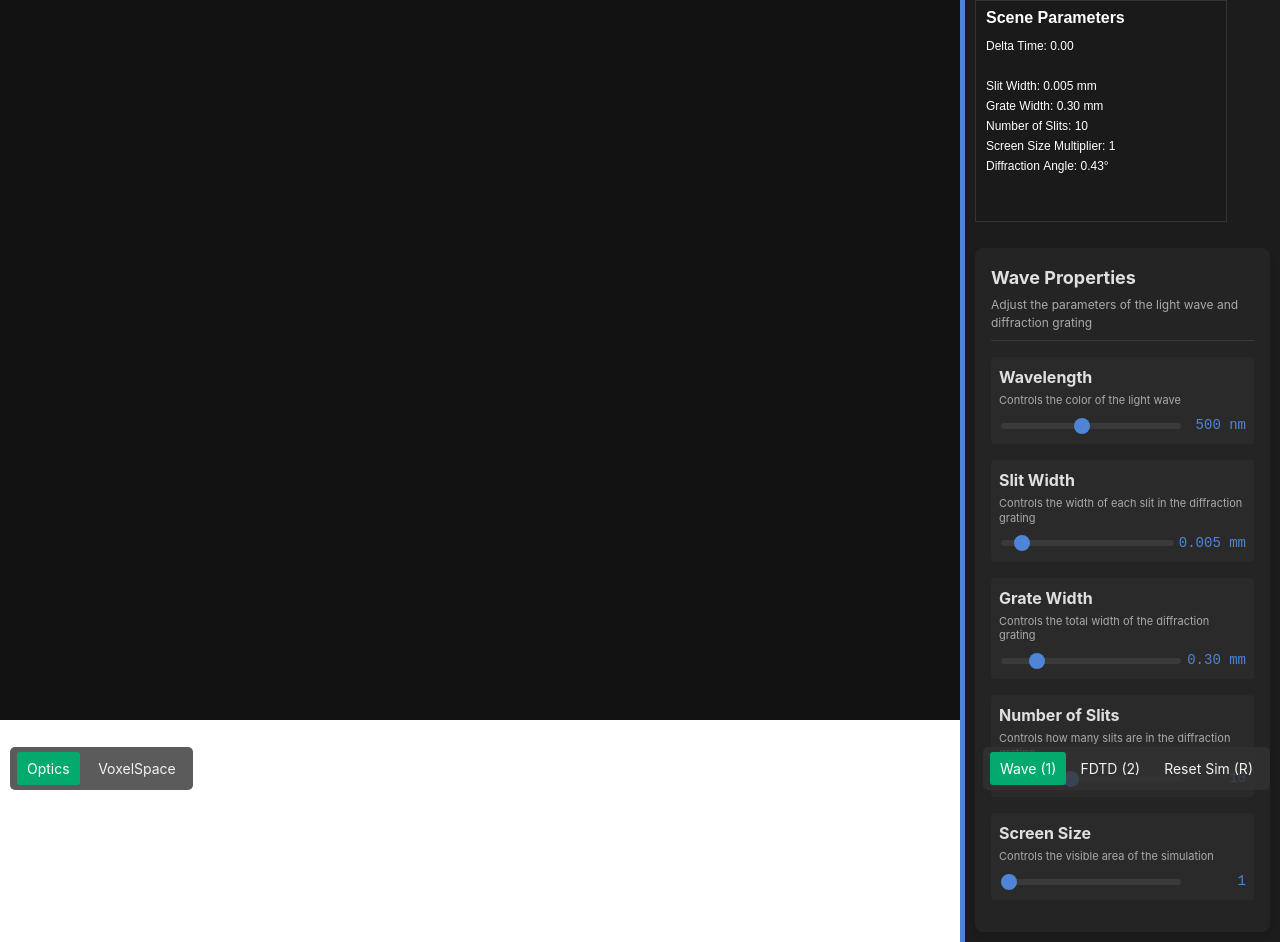
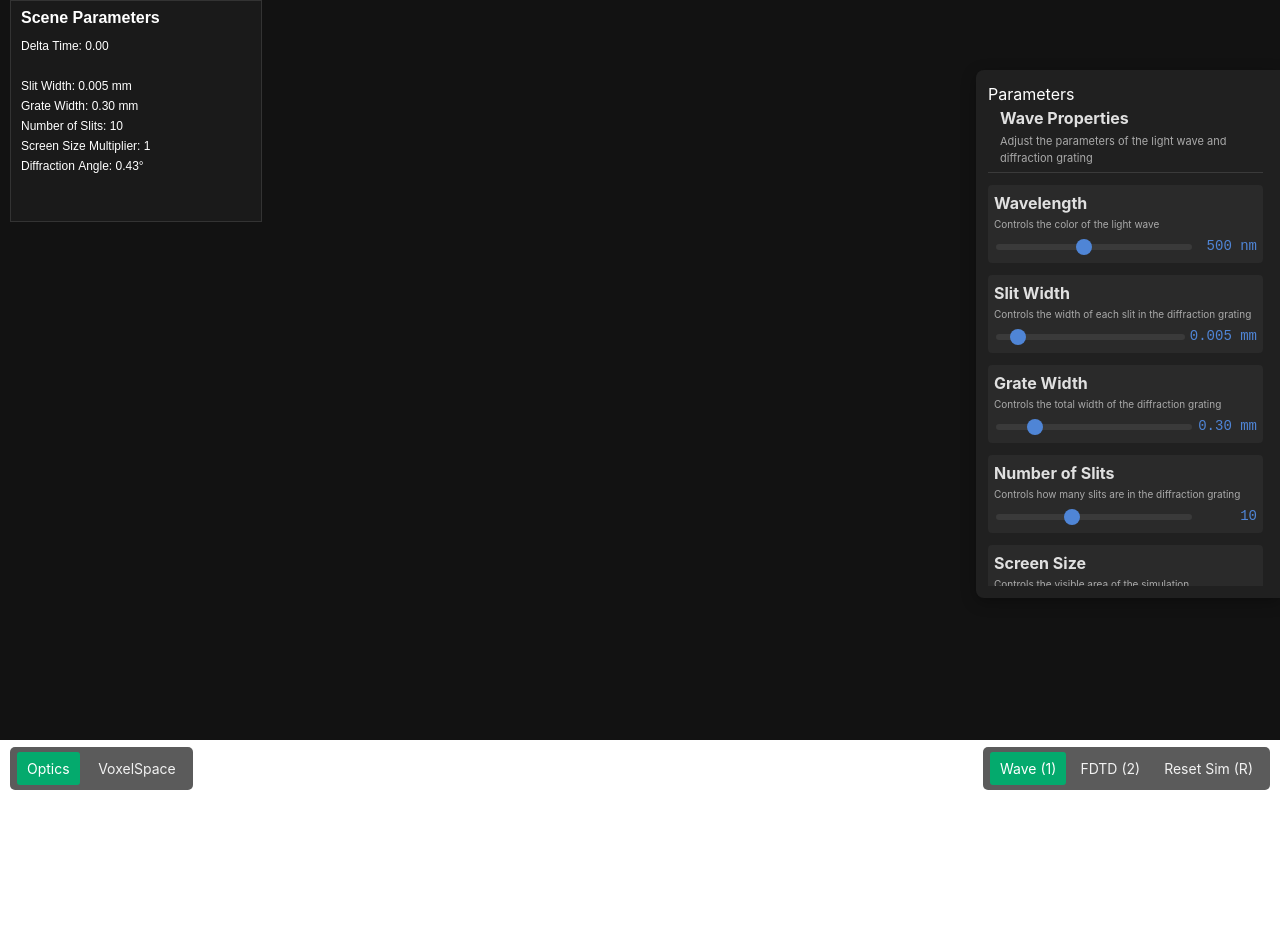
Before and after one commit to DeanKJones/Optics, a website built with Vite: page index.html in a window 1280 px wide. After the commit the page ends 800 px from the top, so only its background shows below. Built offline with nearby package versions, Linux system fonts and the light colour scheme.

Commit message:
style updates

```diff
--- a/index.html
+++ b/index.html
@@ -1,5 +1,6 @@
 <!DOCTYPE html>
 <html lang="en">
+
 <head>
     <meta charset="UTF-8">
     <meta http-equiv="X-UA-Compatible" content="IE=edge">
@@ -7,46 +8,31 @@
     <title>Bean's Maxwell Playground</title>
     <link rel="icon" href="assets/favicon.ico" type="image/x-icon">
     <link rel="stylesheet" href="src/styles/main.css">
-    <style>
-        .nav-header {
-            background-color: rgba(51, 51, 51, 0.8);
-            position: fixed;
-            left: 10px;
-            bottom: 10px;
-            border-radius: 5px;
-            padding: 5px;
-            z-index: 1000;
-        }
-        .nav-header a {
-            display: inline-block;
-            color: #f2f2f2;
-            text-align: center;
-            padding: 6px 10px;
-            text-decoration: none;
-            font-size: 14px;
-            transition: background-color 0.3s;
-            border-radius: 3px;
-            margin: 0 2px;
-        }
-        .nav-header a:hover {
-            background-color: #ddd;
-            color: black;
-        }
-        .nav-header a.active {
-            background-color: #04AA6D;
-            color: white;
-        }
-    </style>
 </head>
+
 <body>
-    <div id="container" style="display: flex; height: 90vh;">
+    <div id="container">
         <div id="canvas-container">
             <canvas id="gfx-main" width="960" height="540"></canvas>
+        </div>
         <div id="divider"></div>
-        <div id="scene-container" style="flex: 15; background-color: rgb(29, 28, 28);">
+        <div id="scene-container">
             <canvas id="settings"></canvas>
 
-            <div class="parameters-box">
+            <div class="parameters-box" id="parameters-box">
+                <div class="parameters-toggle" id="params-toggle">
+                    <div class="toggle-icon">
+                        <span></span>
+                        <span></span>
+                        <span></span>
+                    </div>
+                </div>
+
+                <div class="parameters-tab" id="parameters-tab">
+                    <span>Parameters</span>
+                </div>
+
+                <div class="parameters-content">
                     <div class="parameters-header">
                         <h2>Wave Properties</h2>
                         <p class="description">Adjust the parameters of the light wave and diffraction grating</p>
@@ -66,9 +52,11 @@
                     <div class="parameter-group">
                         <label for="slit-width-slider">
                             <span class="parameter-name">Slit Width</span>
-                        <span class="parameter-description">Controls the width of each slit in the diffraction grating</span>
+                            <span class="parameter-description">Controls the width of each slit in the diffraction
+                                grating</span>
                             <div class="slider-container">
-                            <input type="range" id="slit-width-slider" min="0.001" max="0.050" value="0.005" step="0.001">
+                                <input type="range" id="slit-width-slider" min="0.001" max="0.050" value="0.005"
+                                    step="0.001">
                                 <span id="slit-width-value" class="value-display">0.005 mm</span>
                             </div>
                         </label>
@@ -77,9 +65,11 @@
                     <div class="parameter-group">
                         <label for="grate-width-slider">
                             <span class="parameter-name">Grate Width</span>
-                        <span class="parameter-description">Controls the total width of the diffraction grating</span>
+                            <span class="parameter-description">Controls the total width of the diffraction
+                                grating</span>
                             <div class="slider-container">
-                            <input type="range" id="grate-width-slider" min="0.05" max="1.5" value="0.40" step="0.01">
+                                <input type="range" id="grate-width-slider" min="0.05" max="1.5" value="0.40"
+                                    step="0.01">
                                 <span id="grate-width-value" class="value-display">0.30 mm</span>
                             </div>
                         </label>
@@ -88,9 +78,11 @@
                     <div class="parameter-group">
                         <label for="number-of-slits-slider">
                             <span class="parameter-name">Number of Slits</span>
-                        <span class="parameter-description">Controls how many slits are in the diffraction grating</span>
+                            <span class="parameter-description">Controls how many slits are in the diffraction
+                                grating</span>
                             <div class="slider-container">
-                            <input type="range" id="number-of-slits-slider" min="1.0" max="25.0" value="10.0" step="1.0">
+                                <input type="range" id="number-of-slits-slider" min="1.0" max="25.0" value="10.0"
+                                    step="1.0">
                                 <span id="number-of-slits-value" class="value-display">10</span>
                             </div>
                         </label>
@@ -101,18 +93,19 @@
                             <span class="parameter-name">Screen Size</span>
                             <span class="parameter-description">Controls the visible area of the simulation</span>
                             <div class="slider-container">
-                            <input type="range" id="screen-size-mult-slider" min="1.0" max="5.0" value="1.0" step="0.1">
+                                <input type="range" id="screen-size-mult-slider" min="1.0" max="5.0" value="1.0"
+                                    step="0.1">
                                 <span id="screen-size-mult-value" class="value-display">1.0</span>
                             </div>
                         </label>
                     </div>
                 </div>
             </div>
+        </div>
+    </div>
 
     <div id="key-label"></div>
 
-    <!-- Navigation moved to bottom left -->
-    <!-- Navigation moved to bottom left -->
     <div class="nav-header">
         <a href="#" onclick="switchMode('wave'); return false;" class="active" id="nav-optics">Optics</a>
         <a href="#" onclick="switchMode('voxelspace'); return false;" id="nav-voxelspace">VoxelSpace</a>
@@ -121,18 +114,46 @@
     <script>
         // Function to switch between different visualization modes
         function switchMode(mode) {
-            // Update navigation buttons
             document.getElementById('nav-optics').classList.toggle('active', mode === 'wave');
             document.getElementById('nav-voxelspace').classList.toggle('active', mode === 'voxelspace');
 
-            // This will get replaced when the app initializes
             if (window.app && window.app.ui) {
                 window.app.ui.setMode(mode);
                 window.app.renderer.setRenderMode(mode);
             }
         }
+
+        // Add toggle functionality for parameters box
+        document.addEventListener('DOMContentLoaded', function () {
+        const paramsBox = document.getElementById('parameters-box');
+        const paramsToggle = document.getElementById('params-toggle');
+
+        // Toggle when clicking the hamburger icon
+        paramsToggle.addEventListener('click', function (event) {
+            event.stopPropagation(); // Prevent the box click handler from firing
+            paramsBox.classList.toggle('collapsed');
+        });
+
+        // Toggle when clicking the box itself (but not the sliders or other controls)
+        paramsBox.addEventListener('click', function (event) {
+            // Check if the click was on the box background, not on a control
+            const isClickOnControl = event.target.closest('.parameter-group') ||
+                                    event.target.closest('.slider-container') ||
+                                    event.target.closest('input') ||
+                                    event.target.closest('.value-display');
+
+            // If click was not on a control, toggle the collapsed state
+            if (!isClickOnControl) {
+                paramsBox.classList.toggle('collapsed');
+            }
+        });
+
+        // Initialize in expanded state
+        paramsBox.classList.remove('collapsed');
+    });
     </script>
 
     <script src="dist/main.js"></script>
 </body>
+
 </html>
--- /dev/null
+++ b/src/style.css
@@ -0,0 +1,231 @@
+:root {
+    font-family: Inter, system-ui, Avenir, Helvetica, Arial, sans-serif;
+    line-height: 1.5;
+    font-weight: 400;
+    color-scheme: light dark;
+    color: rgba(255, 255, 255, 0.87);
+    background-color: #242424;
+    font-synthesis: none;
+    text-rendering: optimizeLegibility;
+    -webkit-font-smoothing: antialiased;
+    -moz-osx-font-smoothing: grayscale;
+  }
+
+  body {
+    margin: 0;
+    padding: 2;
+    display: flex;
+    align-items: center;
+    background-color: #121212;
+    color: #ffffff;
+  }
+
+  #container {
+    display: flex;
+    flex-direction: column;
+    width: 100%;
+    height: 100%;
+  }
+
+  #canvas-container {
+    display: flex;
+    width: 100%;
+    flex: 1;
+  }
+
+  canvas {
+    flex: 1;
+  }
+
+  #gfx-main {
+    flex: 3;
+  }
+
+  #scene-params {
+    flex: 1;
+  }
+
+  #divider {
+    width: 5px;
+    background-color: #4f85d6;
+    cursor: ew-resize;
+  }
+
+  #key-label, #mouse-position {
+    margin-top: 10px;
+  }
+
+  h2 {
+    margin-top: 10px;
+  }
+
+  .mouse-label {
+    margin: 0;
+  }
+
+  button {
+    border-radius: 8px;
+    border: 1px solid transparent;
+    padding: 0.6em 1.2em;
+    font-size: 1em;
+    font-weight: 500;
+    font-family: inherit;
+    background-color: #1a1a1a;
+    cursor: pointer;
+    transition: border-color 0.25s;
+  }
+
+  button:hover {
+    border-color: #646cff;
+  }
+
+  button:focus,
+  button:focus-visible {
+    outline: 4px auto -webkit-focus-ring-color;
+  }
+
+  /* Parameter Box Styling */
+  .parameters-box {
+    background-color: #242424;
+    border-radius: 8px;
+    padding: 16px;
+    margin: 10px;
+    box-shadow: 0 4px 6px rgba(0, 0, 0, 0.1);
+    max-width: 400px;
+  }
+
+  .parameters-header {
+    margin-bottom: 16px;
+    border-bottom: 1px solid #3a3a3a;
+    padding-bottom: 8px;
+  }
+
+  .parameters-header h2 {
+    margin: 0;
+    font-size: 18px;
+    color: #e0e0e0;
+  }
+
+  .parameters-header .description {
+    margin: 5px 0 0;
+    font-size: 12px;
+    color: #aaa;
+  }
+
+  .parameter-group {
+    margin: 16px 0;
+    padding: 8px;
+    border-radius: 4px;
+    background-color: #2a2a2a;
+  }
+
+  .parameter-group:hover {
+    background-color: #333333;
+  }
+
+  .parameter-name {
+    display: block;
+    font-weight: bold;
+    color: #e0e0e0;
+    margin-bottom: 4px;
+  }
+
+  .parameter-description {
+    display: block;
+    font-size: 11px;
+    color: #aaa;
+    margin-bottom: 8px;
+    line-height: 1.3;
+  }
+
+  .slider-container {
+    display: flex;
+    align-items: center;
+  }
+
+  .slider-container input {
+    flex: 1;
+    margin-right: 10px;
+    height: 5px;
+    background: linear-gradient(to right, #4f85d6, #7eb6ff);
+    border-radius: 3px;
+  }
+
+  .value-display {
+    min-width: 60px;
+    text-align: right;
+    color: #4f85d6;
+    font-family: monospace;
+    font-size: 14px;
+  }
+
+  input[type="range"] {
+    -webkit-appearance: none;
+    appearance: none;
+    background: #3a3a3a;
+    outline: none;
+    height: 6px;
+    border-radius: 3px;
+  }
+
+  input[type="range"]::-webkit-slider-thumb {
+    -webkit-appearance: none;
+    appearance: none;
+    width: 16px;
+    height: 16px;
+    border-radius: 50%;
+    background: #4f85d6;
+    cursor: pointer;
+    transition: background 0.2s;
+  }
+
+  input[type="range"]::-webkit-slider-thumb:hover {
+    background: #5f95e6;
+  }
+
+  input[type="range"]::-webkit-slider-thumb:active {
+    background: #3f75c6;
+    transform: scale(1.1);
+  }
+
+
+  #settings {
+    margin-left: 10px;
+    margin-bottom: 16px;
+    background-color: #1a1a1a;
+    margin-bottom: 15px;
+  }
+
+  #settings-slider-container {
+    padding: 10px;
+    background-color: #1d1c1c;
+    border-radius: 5px;
+  }
+
+  #settings-slider-container label {
+    display: block;
+    margin-top: 10px;
+    margin-bottom: 5px;
+  }
+
+  #settings-slider-container input {
+    width: 80%;
+  }
+
+  h3 {
+    margin-top: 10px;
+    color: #aaa;
+  }
+
+  @media (prefers-color-scheme: light) {
+    :root {
+      color: #213547;
+      background-color: #ffffff;
+    }
+    a:hover {
+      color: #747bff;
+    }
+    button {
+      background-color: #f9f9f9;
+    }
+  }
--- a/src/styles/components/parameters.css
+++ b/src/styles/components/parameters.css
@@ -1,53 +1,100 @@
 /* Parameter Box Styling */
 .parameters-box {
-    background-color: #242424;
-    border-radius: 8px;
-    padding: 16px;
-    margin: 10px;
-    box-shadow: 0 4px 6px rgba(0, 0, 0, 0.1);
-    max-width: 400px;
+    position: fixed;
+    top: 70px; /* Moved down from 20px */
+    right: 0;
+    background-color: rgba(36, 36, 36, 0.85);
+    border-radius: 8px 0 0 8px;
+    padding: 12px; /* Reduced from 16px */
+    box-shadow: 0 4px 15px rgba(0, 0, 0, 0.3);
+    max-width: 280px; /* Reduced from 350px */
+    width: auto; /* Allow the box to shrink based on content */
+    backdrop-filter: blur(5px);
+    transition: transform 0.1s ease-in-out;
+    z-index: 100;
+    pointer-events: auto;
+    cursor: pointer; /* Indicates it's clickable */
 }
 
+/* Collapsed state - make it a small tab on the right */
+.parameters-box.collapsed {
+    transform: translateX(calc(100% - 20px));
+    border-radius: 20px 0 0 20px;
+    padding: 24px; /* Reduced from 12px */
+    cursor: pointer;
+}
+
+/* Visual indicator for tab */
+.parameters-box:before {
+    content: '';
+    position: absolute;
+    left: 10px;
+    height: 30px;
+    width: 3px;
+    background-color: rgba(79, 133, 214, 0.7);
+    top: 50%;
+    transform: translateY(-50%);
+    border-radius: 3px;
+    opacity: 0%;
+    transition: opacity 0.1s ease;
+}
+
+.parameters-box.collapsed:before {
+    opacity: 90%;
+}
+
+/* Content container */
+.parameters-content {
+    overflow-y: auto;
+    max-height: 60vh; /* Reduced from 80vh */
+    padding-right: 5px;
+}
+
+/* Make sure sliders and inputs don't inherit the container's cursor */
+.parameter-group,
+input[type="range"],
+.slider-container {
+    cursor: default;
+}
+
+/* Rest of your parameters styles with slight size reductions... */
 .parameters-header {
-    margin-bottom: 16px;
+    margin-bottom: 10px; /* Reduced from 16px */
     border-bottom: 1px solid #3a3a3a;
-    padding-bottom: 8px;
+    padding-bottom: 6px; /* Reduced from 8px */
+    padding-left: 12px; /* Reduced from 15px */
 }
 
 .parameters-header h2 {
     margin: 0;
-    font-size: 18px;
+    font-size: 16px; /* Reduced from 18px */
     color: #e0e0e0;
 }
 
 .parameters-header .description {
-    margin: 5px 0 0;
-    font-size: 12px;
+    margin: 3px 0 0; /* Reduced from 5px */
+    font-size: 11px; /* Reduced from 12px */
     color: #aaa;
 }
 
 .parameter-group {
-    margin: 16px 0;
-    padding: 8px;
+    margin: 12px 0; /* Reduced from 16px */
+    padding: 6px; /* Reduced from 8px */
     border-radius: 4px;
     background-color: #2a2a2a;
-  }
-
-  .parameter-group:hover {
-    background-color: #333333;
 }
 
 .parameter-name {
     display: block;
     font-weight: bold;
     color: #e0e0e0;
-    margin-bottom: 4px;
+    margin-bottom: 3px; /* Reduced from 4px */
 }
 
 .parameter-description {
     display: block;
-    font-size: 11px;
+    font-size: 10px; /* Reduced from 11px */
     color: #aaa;
-    margin-bottom: 8px;
-    line-height: 1.3;
+    margin-bottom: 6px; /* Reduced from 8px */
+    line-height: 1.2; /* Reduced from 1.3 */
 }
--- a/src/styles/layout/canvas.css
+++ b/src/styles/layout/canvas.css
@@ -3,27 +3,13 @@ canvas {
   }
 
   #gfx-main {
-    flex: 3;
+    flex: 1;
+    width: 100%;
+    height: calc(100vh - 60px); /* Full viewport height minus space for buttons */
+    position: relative;
   }
 
   #settings {
     background-color: #1a1a1a;
-    margin-left: 10px;
     margin-bottom: 15px;
   }
-
-  #settings-slider-container {
-    padding: 10px;
-    background-color: #1d1c1c;
-    border-radius: 5px;
-  }
-
-  #settings-slider-container label {
-    display: block;
-    margin-top: 10px;
-    margin-bottom: 5px;
-  }
-
-  #settings-slider-container input {
-    width: 80%;
-  }
--- a/src/styles/layout/containers.css
+++ b/src/styles/layout/containers.css
@@ -1,24 +1,27 @@
 #container {
-    display: flex;
-    flex-direction: column;
+    position: relative;
     width: 100%;
-    height: 100%;
+    height: 100vh;
+    overflow: hidden;
 }
 
 #canvas-container {
+    width: 100%;
+    height: 100%;
     display: flex;
-    width: 100%;
-    flex: 1;
 }
 
-  #scene-params {
-    flex: 1;
+#scene-container {
+    position: absolute;
+    top: 0;
+    right: 0;
+    width: 100%;
+    height: 100%;
+    pointer-events: none;
 }
 
 #divider {
-    width: 5px;
-    background-color: #4f85d6;
-    cursor: ew-resize;
+    display: none;
 }
 
 #key-label, #mouse-position {
--- /dev/null
+++ b/src/styles/layout/layout.css
@@ -0,0 +1,32 @@
+#container {
+    position: relative;
+    width: 100%;
+    height: calc(100vh - 60px);
+    overflow: hidden;
+  }
+
+  #canvas-container {
+    width: 100%;
+    height: 100%;
+  }
+
+  #scene-container {
+    position: absolute;
+    top: 0;
+    left: 0;
+    width: 100%;
+    height: 100%;
+    pointer-events: none; /* Allow clicks to pass through to canvas */
+  }
+
+  /* Make sure the parameters box captures pointer events */
+  .parameters-box {
+    pointer-events: auto;
+  }
+
+  /* Navigation positioning */
+  .nav-header {
+    position: fixed;
+    bottom: 10px;
+    z-index: 1000;
+  }
--- a/src/styles/main.css
+++ b/src/styles/main.css
@@ -5,11 +5,13 @@
 /* Layout styles */
 @import './layout/containers.css';
 @import './layout/canvas.css';
+@import './layout/layout.css';
 
 /* Component styles */
 @import './components/buttons.css';
 @import './components/sliders.css';
 @import './components/parameters.css';
+@import './components/navigation.css';
 
 /* Utilities */
 @import './utilities/media-queries.css';
```
Also changed, not shown: src/styles/components/navigation.css (added, +31 -0 lines). Lines whose indentation alone changed are shown as unchanged.
